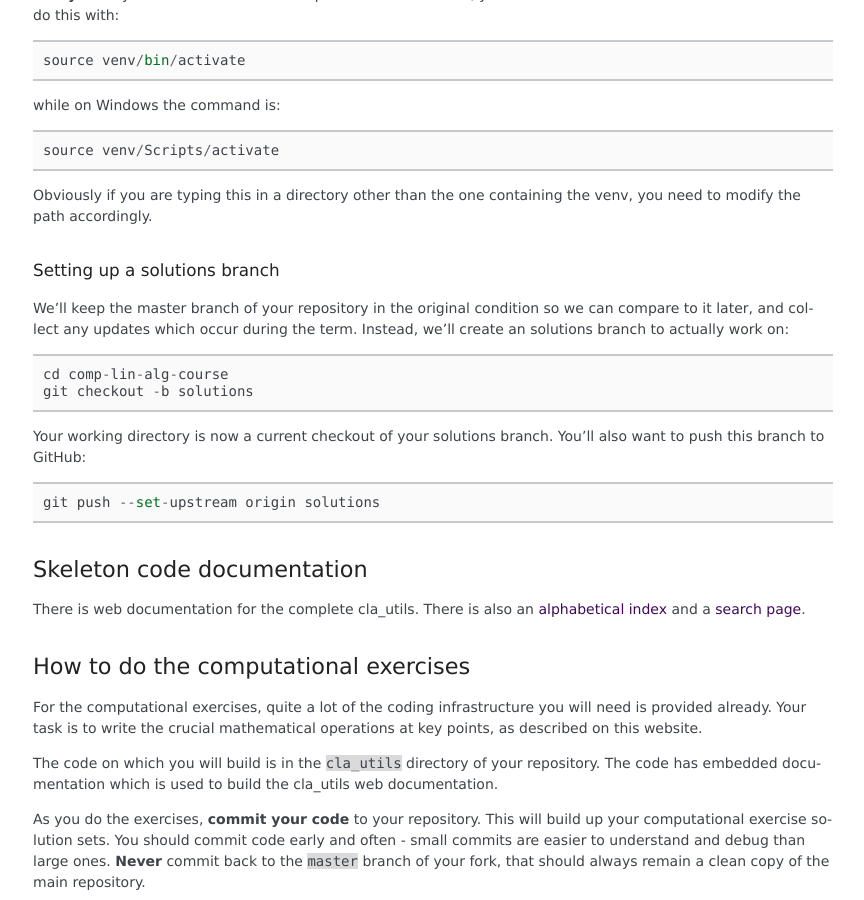
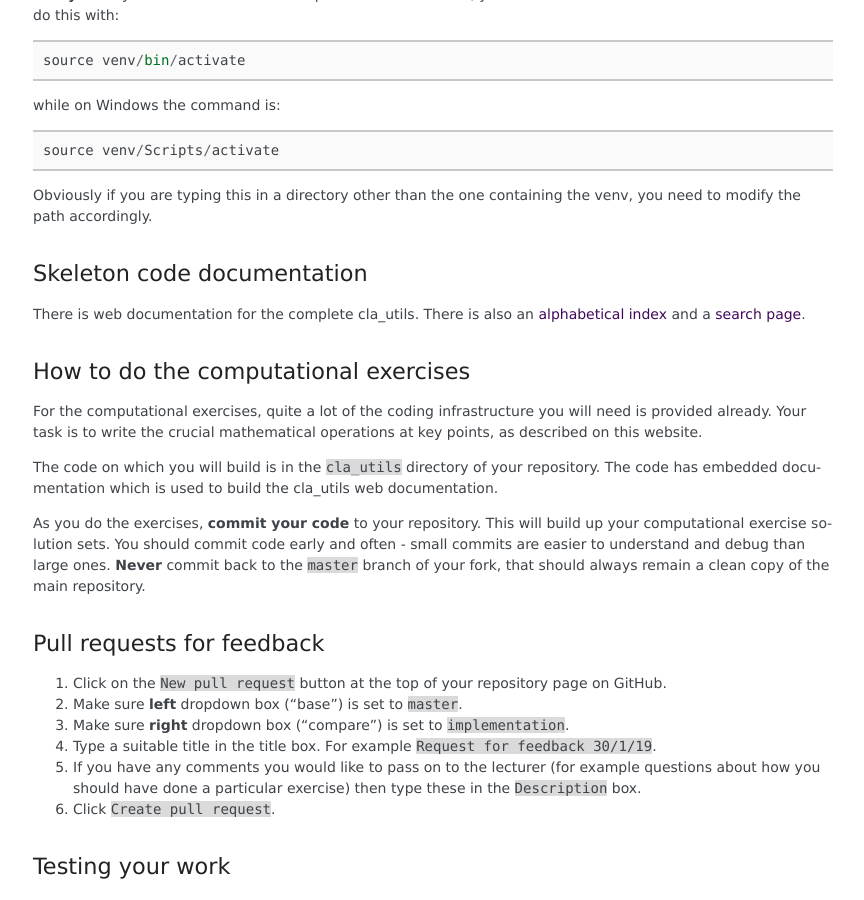
Before and after one commit to comp-lin-alg/comp-lin-alg-course, a Sphinx documentation site: the page built from doc/source/exercises.rst, in a window 1280 px wide and 900 px high, scrolled down 1172 px. Shown: the whole window, without its empty margins (162-1026 px from the left). Built offline with Sphinx 7.4.7, drawn with Linux system fonts in a browser that asks for light colours; pages that are not in the unit, such as notebooks, are missing from menus.

Commit message:
no solutions branch needed these days

```diff
--- a/doc/source/exercises.rst
+++ b/doc/source/exercises.rst
@@ -66,22 +66,6 @@ while on Windows the command is::
 
 Obviously if you are typing this in a directory other than the one
 containing the venv, you need to modify the path accordingly.
-
-Setting up a solutions branch
-~~~~~~~~~~~~~~~~~~~~~~~~~~~~~
-
-We'll keep the master branch of your repository in the original
-condition so we can compare to it later, and collect any updates which
-occur during the term. Instead, we'll create an solutions branch
-to actually work on::
-
-  cd comp-lin-alg-course
-  git checkout -b solutions
-
-Your working directory is now a current checkout of your
-solutions branch. You'll also want to push this branch to GitHub::
-
-  git push --set-upstream origin solutions
 
 Skeleton code documentation
 ---------------------------
```
